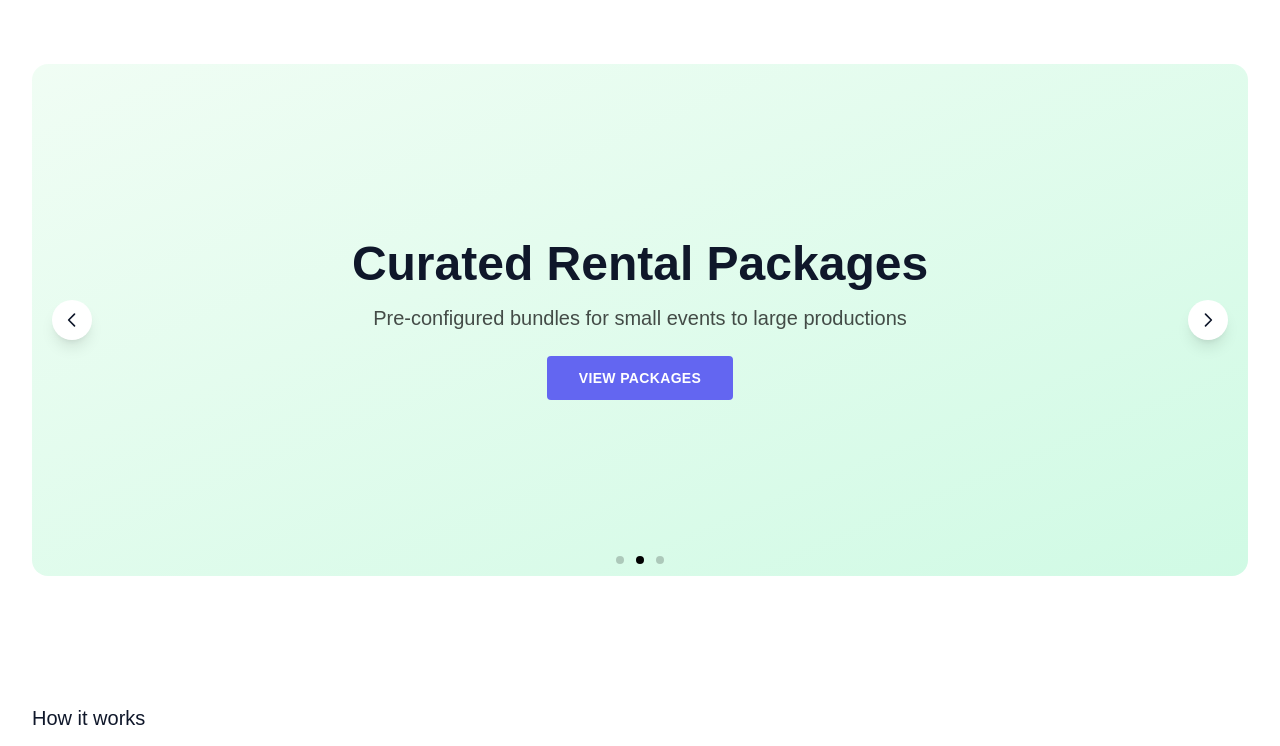
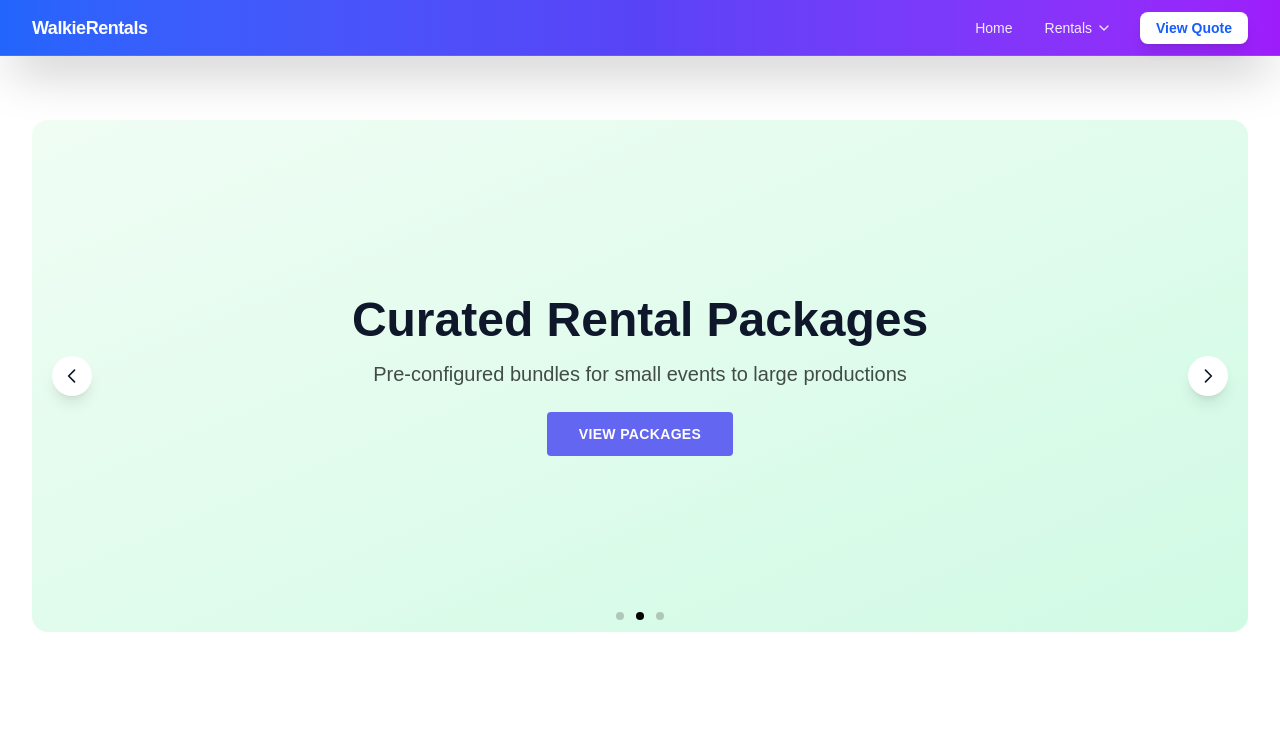
Before and after one commit to lschneiderny/walkierental, a Next.js app: page / in a window 1280 px wide. Shown: the top 746 px of the page. Built offline with nearby package versions, Linux system fonts and the light colour scheme.

Commit message:
Integrate Prisma with Vercel Postgres - Migrate from SQLite to PostgreSQL with Prisma Accelerate

```diff
--- a/app/layout.tsx
+++ b/app/layout.tsx
@@ -29,8 +29,9 @@ export default function RootLayout({
   return (
     <html lang="en">
       <body className={`${geistSans.variable} ${geistMono.variable} antialiased`}>
+        <Header />
         <Providers>
-          <main className="min-h-screen">{children}</main>
+          <main className="min-h-screen pt-14">{children}</main>
           <Footer />
         </Providers>
         <SpeedInsights />
--- a/components/Header.tsx
+++ b/components/Header.tsx
@@ -1,40 +1,129 @@
 "use client";
 
+import { useState, useEffect, useRef } from "react";
 import Link from "next/link";
-import { motion, useScroll, useTransform } from "motion/react";
+import { motion, useScroll, useMotionValueEvent } from "framer-motion";
+import { ChevronDown } from "lucide-react";
 
-// A modern fixed header whose opacity decreases when scrolling down
-// and increases when scrolling up. Starts fully visible.
+// A modern low-profile sleek header with scroll-based opacity
+// Opacity decreases when scrolling down, increases when scrolling up
 export default function Header() {
+  const [mounted, setMounted] = useState(false);
+  const [isRentalsOpen, setIsRentalsOpen] = useState(false);
+  const [opacity, setOpacity] = useState(1);
+  const [lastScrollY, setLastScrollY] = useState(0);
+  const dropdownRef = useRef<HTMLDivElement>(null);
   const { scrollY } = useScroll();
 
-  // Transform scrollY to opacity: starts at 1, fades to 0.25 over 320px
-  const opacity = useTransform(
-    scrollY,
-    [0, 320],
-    [1, 0.25]
-  );
+  // Track scroll direction and adjust opacity
+  useMotionValueEvent(scrollY, "change", (latest) => {
+    if (!mounted) return;
+
+    const scrollDelta = latest - lastScrollY;
+    const scrollDirection = scrollDelta > 0 ? "down" : "up";
+
+    // Calculate opacity based on scroll direction
+    if (scrollDirection === "down") {
+      // Scrolling down: decrease opacity (min 0.3)
+      const newOpacity = Math.max(0.3, opacity - Math.abs(scrollDelta) * 0.002);
+      setOpacity(newOpacity);
+    } else {
+      // Scrolling up: increase opacity (max 1)
+      const newOpacity = Math.min(1, opacity + Math.abs(scrollDelta) * 0.003);
+      setOpacity(newOpacity);
+    }
+
+    setLastScrollY(latest);
+  });
+
+  useEffect(() => {
+    setMounted(true);
+  }, []);
+
+  // Close dropdown when clicking outside
+  useEffect(() => {
+    function handleClickOutside(event: MouseEvent) {
+      if (dropdownRef.current && !dropdownRef.current.contains(event.target as Node)) {
+        setIsRentalsOpen(false);
+      }
+    }
+
+    document.addEventListener("mousedown", handleClickOutside);
+    return () => document.removeEventListener("mousedown", handleClickOutside);
+  }, []);
 
   return (
     <motion.header
-      className="fixed top-0 inset-x-0 z-50 h-16 border-b border-black/5 dark:border-white/10 bg-white/80 dark:bg-neutral-900/80 backdrop-blur-md"
-      style={{ opacity }}
+      className="fixed top-0 inset-x-0 z-50 h-14 border-b border-white/10 bg-gradient-to-r from-blue-600/95 via-indigo-600/95 to-purple-600/95 backdrop-blur-xl shadow-2xl"
+      style={{ opacity: mounted ? opacity : 1 }}
+      initial={{ y: -100 }}
+      animate={{ y: 0 }}
+      transition={{ type: "spring", stiffness: 300, damping: 30 }}
     >
       <div className="mx-auto max-w-7xl px-4 sm:px-6 lg:px-8 h-full">
         <div className="flex h-full items-center justify-between">
-          <Link href="/" className="font-semibold tracking-tight text-neutral-900 dark:text-neutral-100">
+          {/* Logo */}
+          <Link
+            href="/"
+            className="font-bold tracking-tight text-white text-base sm:text-lg hover:scale-105 transition-transform"
+          >
             WalkieRentals
           </Link>
 
-          <nav className="hidden md:flex items-center gap-6 text-sm">
-            <Link href="/rentals" className="text-neutral-700 hover:text-neutral-900 dark:text-neutral-300 dark:hover:text-white transition-colors">
-              Rentals
+          {/* Navigation */}
+          <nav className="flex items-center gap-1 sm:gap-2">
+            <Link
+              href="/"
+              className="px-3 py-1.5 text-white/90 hover:text-white hover:bg-white/10 rounded-lg transition-all text-sm font-medium"
+            >
+              Home
             </Link>
-            <Link href="/packages" className="text-neutral-700 hover:text-neutral-900 dark:text-neutral-300 dark:hover:text-white transition-colors">
-              Packages
-            </Link>
-            <Link href="/cart" className="text-neutral-700 hover:text-neutral-900 dark:text-neutral-300 dark:hover:text-white transition-colors">
-              Cart
+
+            {/* Rentals Dropdown */}
+            <div className="relative" ref={dropdownRef}>
+              <button
+                onClick={() => setIsRentalsOpen(!isRentalsOpen)}
+                className="flex items-center gap-1 px-3 py-1.5 text-white/90 hover:text-white hover:bg-white/10 rounded-lg transition-all text-sm font-medium"
+              >
+                Rentals
+                <ChevronDown
+                  className={`w-4 h-4 transition-transform duration-200 ${isRentalsOpen ? 'rotate-180' : ''}`}
+                />
+              </button>
+
+              {/* Dropdown Menu */}
+              <motion.div
+                initial={false}
+                animate={{
+                  opacity: isRentalsOpen ? 1 : 0,
+                  y: isRentalsOpen ? 0 : -10,
+                  pointerEvents: isRentalsOpen ? "auto" : "none"
+                }}
+                transition={{ duration: 0.2 }}
+                className="absolute top-full right-0 mt-2 w-48 bg-white dark:bg-slate-800 rounded-xl shadow-2xl border border-slate-200 dark:border-slate-700 overflow-hidden"
+              >
+                <Link
+                  href="/packages"
+                  onClick={() => setIsRentalsOpen(false)}
+                  className="block px-4 py-3 text-sm text-slate-700 dark:text-slate-200 hover:bg-blue-50 dark:hover:bg-slate-700 transition-colors font-medium"
+                >
+                  All Packages
+                </Link>
+                <Link
+                  href="/placeholder"
+                  onClick={() => setIsRentalsOpen(false)}
+                  className="block px-4 py-3 text-sm text-slate-700 dark:text-slate-200 hover:bg-blue-50 dark:hover:bg-slate-700 transition-colors font-medium border-t border-slate-200 dark:border-slate-700"
+                >
+                  Placeholder
+                </Link>
+              </motion.div>
+            </div>
+
+            <Link
+              href="/quote"
+              className="px-4 py-1.5 bg-white text-blue-600 hover:bg-blue-50 rounded-lg transition-all text-sm font-semibold shadow-lg hover:shadow-xl ml-2"
+            >
+              View Quote
             </Link>
           </nav>
         </div>
--- a/next.config.ts
+++ b/next.config.ts
@@ -42,6 +42,21 @@ const nextConfig: NextConfig = {
   experimental: {
     // Optimize package imports (removed @prisma/client as it conflicts with standalone output)
     optimizePackageImports: ['lucide-react'],
+  },
+
+  // Turbopack configuration
+  turbopack: {
+    rules: {
+      '*.svg': {
+        loaders: ['@svgr/webpack'],
+        as: '*.js',
+      },
+    },
+    resolveAlias: {
+      '@': './app',
+      '@components': './components',
+      '@lib': './lib',
+    },
   },
 
   // Ensure Prisma binaries are included in the build
```
Also changed, not shown: components/ContentCard.tsx (added), 1 other file (tests, documents, lock files or other folders).
